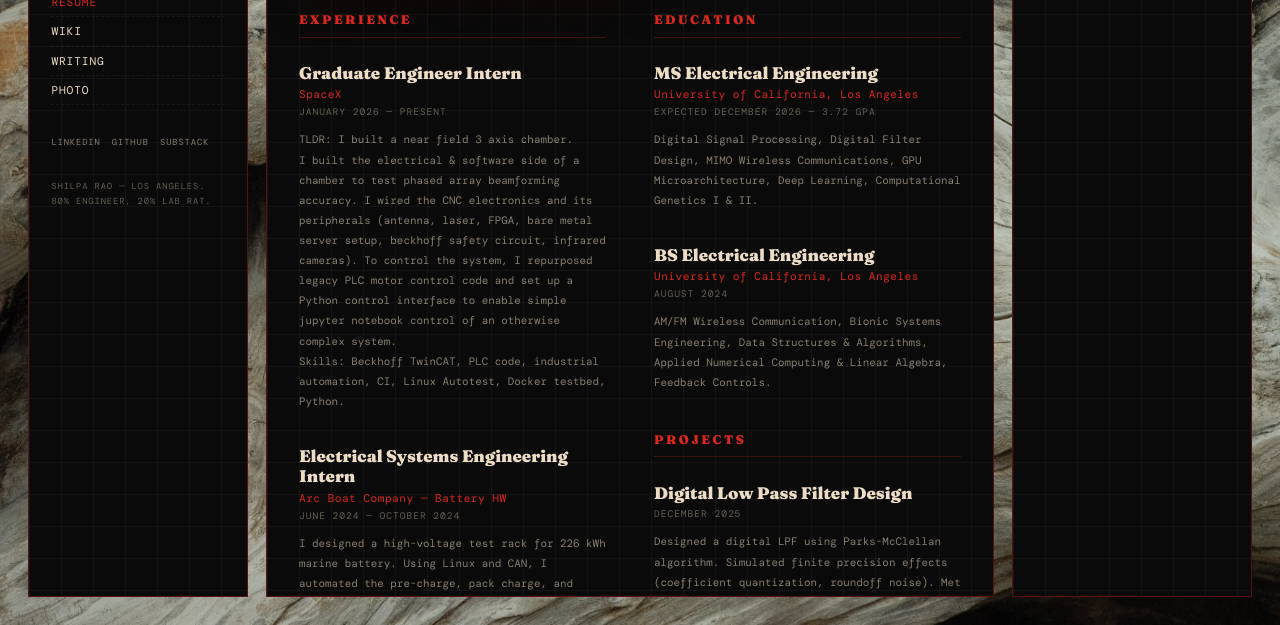
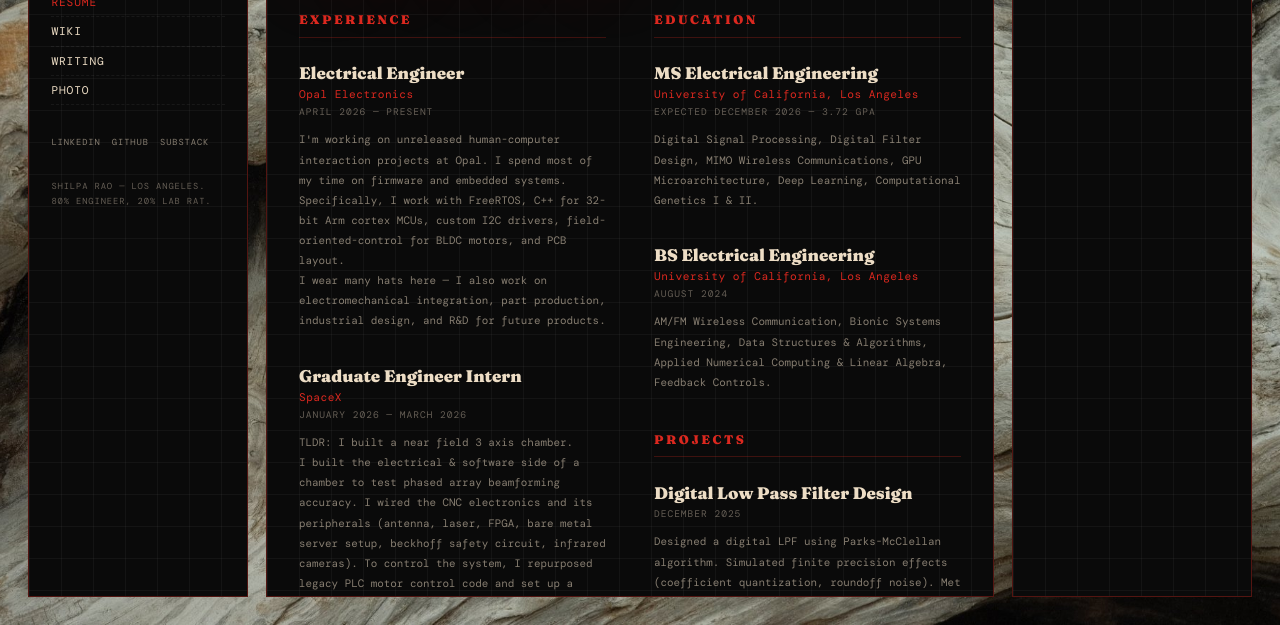
Before and after one commit to shxlpa/80PERCENT, a plain HTML site: page resume.html in a window 1280 px wide. Shown: the part 175-800 px from the top of the page. Drawn offline with nearby package versions, Linux system fonts and the light colour scheme; a web font is replaced by a local one.

Commit message:
update resume

```diff
--- a/resume.html
+++ b/resume.html
@@ -49,9 +49,16 @@
         <h3>Experience</h3>
 
         <div class="resume-entry">
+          <div class="role">Electrical Engineer</div>
+          <div class="company">Opal Electronics</div>
+          <div class="date">April 2026 — Present</div>
+          <div class="desc">I'm working on unreleased human-computer interaction projects at Opal. I spend most of my time on firmware and embedded systems. Specifically, I work with FreeRTOS, C++ for 32-bit Arm cortex MCUs, custom I2C drivers, field-oriented-control for BLDC motors, and PCB layout.<br>I wear many hats here &mdash; I also work on electromechanical integration, part production, industrial design, and R&D for future products.</div>
+        </div>
+
+        <div class="resume-entry">
           <div class="role">Graduate Engineer Intern</div>
           <div class="company">SpaceX</div>
-          <div class="date">January 2026 — Present</div>
+          <div class="date">January 2026 — March 2026</div>
           <div class="desc">TLDR: I built a near field 3 axis chamber. <br>I built the electrical & software side of a chamber to test phased array beamforming accuracy. I wired the CNC electronics and its peripherals (antenna, laser, FPGA, bare metal server setup, beckhoff safety circuit, infrared cameras). To control the system, I repurposed legacy PLC motor control code and set up a Python control interface to enable simple jupyter notebook control of an otherwise complex system. <br> Skills: Beckhoff TwinCAT, PLC code, industrial automation, CI, Linux Autotest, Docker testbed, Python.</div>
         </div>
 
```
Also changed, not shown: 1 other file.
